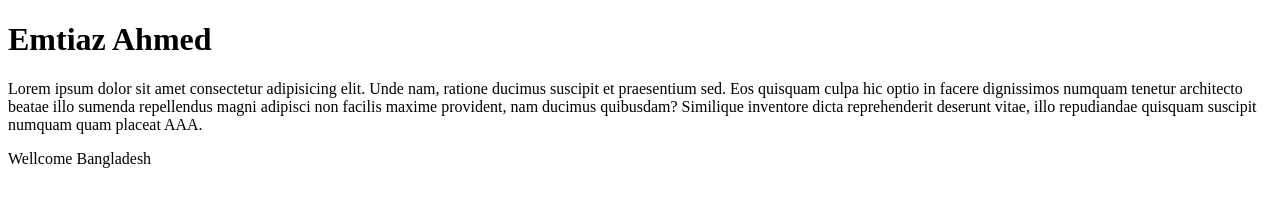
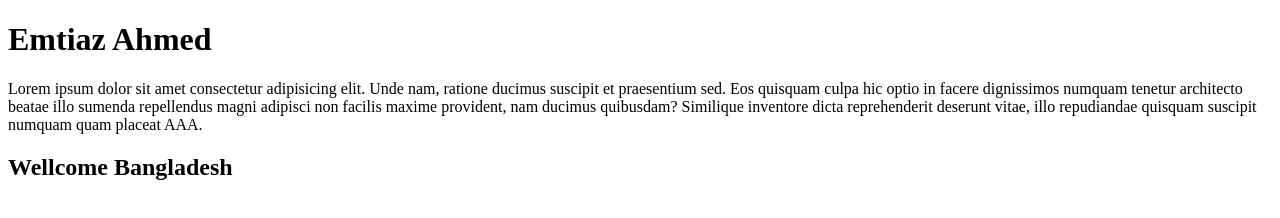
Before and after one commit to Emtiaz460/Web-programming-1, a plain HTML site: page index.html in a window 1280 px wide. Drawn offline with Linux system fonts and the light colour scheme.

Commit message:
Update index.html

```diff
--- a/index.html
+++ b/index.html
@@ -8,6 +8,6 @@
 <body>
 <h1> Emtiaz Ahmed</h1>
 <p>Lorem ipsum dolor sit amet consectetur adipisicing elit. Unde nam, ratione ducimus suscipit et praesentium sed. Eos quisquam culpa hic optio in facere dignissimos numquam tenetur architecto beatae illo sumenda repellendus magni adipisci non facilis maxime provident, nam ducimus quibusdam? Similique inventore dicta reprehenderit deserunt vitae, illo repudiandae quisquam suscipit numquam quam placeat AAA.</p>
-<p>Wellcome Bangladesh</p>
+<h2>Wellcome Bangladesh</h2>
 </body>
 </html>
```
